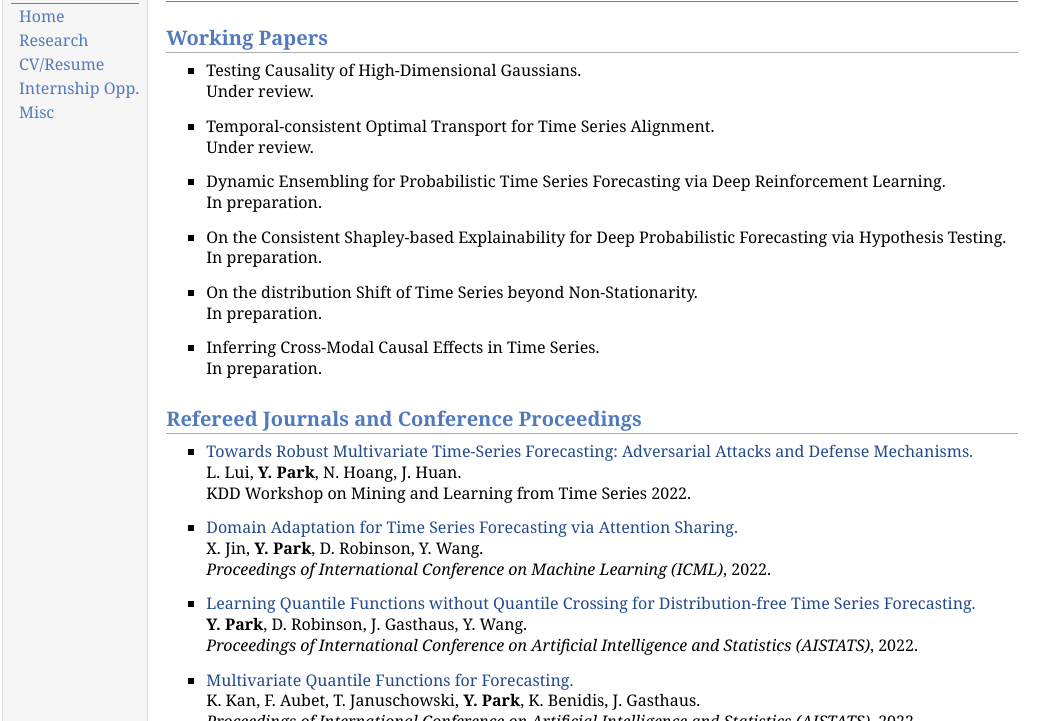
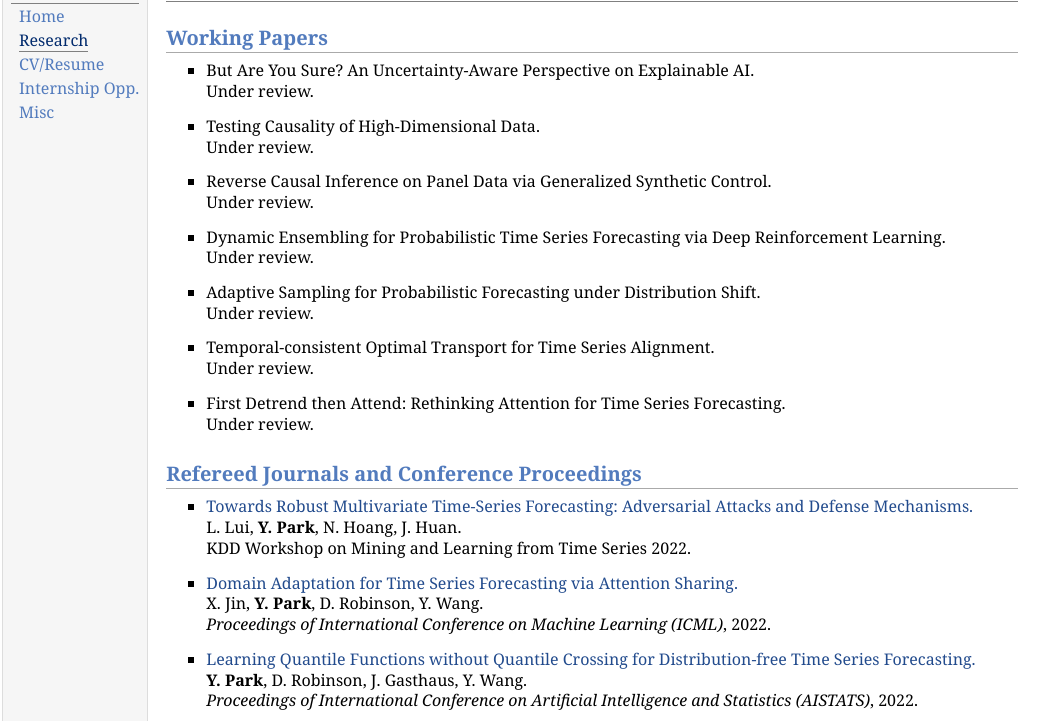
Before and after one commit to youngsuk0723/youngsuk0723.github.io, a plain HTML site: page research.html in a window 1280 px wide. Shown: the part 48-769 px from the top of the page, without its empty margins (0-1064 px from the left). Drawn offline with Linux system fonts and the light colour scheme.

Commit message:
update homepage

```diff
--- a/research.html
+++ b/research.html
@@ -13,7 +13,7 @@
 <td id="layout-menu">
 <div class="menu-category">Youngsuk Park</div>
 <div class="menu-item"><a href="index.html">Home</a></div>
-<div class="menu-item"><a href="research.html">Research</a></div>
+<div class="menu-item"><a href="research.html" class="current">Research</a></div>
 <div class="menu-item"><a href="resume.html">CV/Resume</a></div>
 <div class="menu-item"><a href="internship.html">Internship&nbsp;Opp.</a></div>
 <div class="menu-item"><a href="misc.html">Misc</a></div>
@@ -24,9 +24,29 @@
 </div>
 <h2>Working Papers </h2>
 <ul>
-<li><p>Testing Causality of High-Dimensional Gaussians.<br />
+<li><p>But Are You Sure? An Uncertainty-Aware Perspective on Explainable AI.<br />
+Under review. </p>
+</li>
+</ul>
+<ul>
+<li><p>Testing Causality of High-Dimensional Data.<br />
 
 Under review. </p>
+</li>
+</ul>
+<ul>
+<li><p>Reverse Causal Inference on Panel Data via Generalized Synthetic Control.<br />
+Under review.</p>
+</li>
+</ul>
+<ul>
+<li><p>Dynamic Ensembling for Probabilistic Time Series Forecasting via Deep Reinforcement Learning. <br />
+Under review.<br /></p>
+</li>
+</ul>
+<ul>
+<li><p>Adaptive Sampling for Probabilistic Forecasting under Distribution Shift.<br />
+Under review.<br /></p>
 </li>
 </ul>
 <ul>
@@ -36,23 +56,8 @@ Under review. </p>
 </li>
 </ul>
 <ul>
-<li><p>Dynamic Ensembling for Probabilistic Time Series Forecasting via Deep Reinforcement Learning. <br />
-In preparation.<br /></p>
-</li>
-</ul>
-<ul>
-<li><p>On the Consistent Shapley-based Explainability for Deep Probabilistic Forecasting via Hypothesis Testing.<br />
-In preparation.<br /></p>
-</li>
-</ul>
-<ul>
-<li><p>On the distribution Shift of Time Series beyond Non-Stationarity.<br />
-In preparation.<br /></p>
-</li>
-</ul>
-<ul>
-<li><p>Inferring Cross-Modal Causal Effects in Time Series.<br />
-In preparation.<br /></p>
+<li><p>First Detrend then Attend: Rethinking Attention for Time Series Forecasting.<br />
+Under review.</p>
 </li>
 </ul>
 <h2>Refereed Journals and Conference Proceedings</h2>
@@ -156,7 +161,7 @@ H. Maei and <b>Y. Park</b>,
 </ul>
 <div id="footer">
 <div id="footer-text">
-Page generated 2022-07-29 22:26:07 PDT, by <a href="http://jemdoc.jaboc.net/">jemdoc</a>.
+Page generated 2022-10-14 10:00:30 PDT, by <a href="http://jemdoc.jaboc.net/">jemdoc</a>.
 </div>
 </div>
 </td>
```
Also changed, not shown: index.html (+14 -2 lines), 1 other file.
